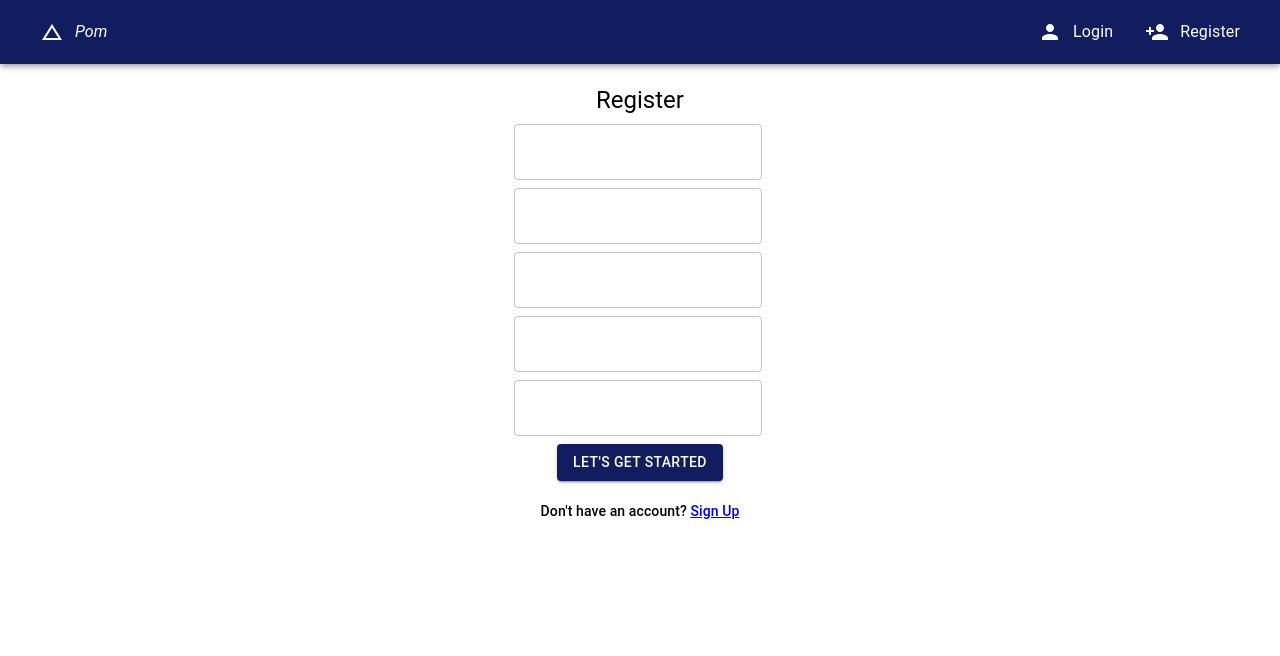
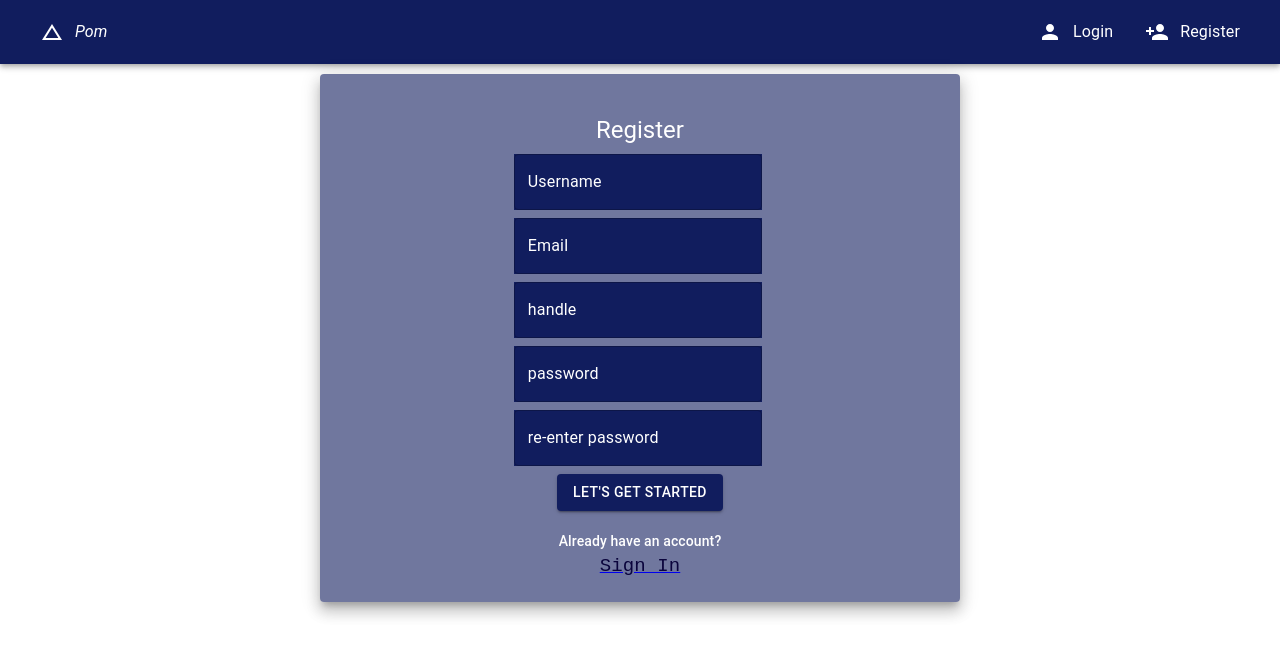
Before and after one commit to JaiRaga/blog-app-client-server, a React (Create React App) app in the folder client/: page /register in a window 1280 px wide. Shown: the top 656 px of the page. Built offline with nearby package versions, Linux system fonts and the light colour scheme; no server answers.

Commit message:
changed layout

```diff
--- a/client/src/component/auth/Register.js
+++ b/client/src/component/auth/Register.js
@@ -1,61 +1,89 @@
-import React, { useState } from "react";
+import React, { useState } from 'react'
 import {
 	makeStyles,
 	Grid,
 	TextField,
 	Button,
-  Typography
-} from "@material-ui/core";
-import { Link, Redirect } from "react-router-dom";
-import { useSelector, useDispatch } from "react-redux";
-import { registerUser } from "../../redux/actions/auth";
+	Typography,
+	Paper,
+} from '@material-ui/core'
+import { Link, Redirect } from 'react-router-dom'
+import { useSelector, useDispatch } from 'react-redux'
+import { registerUser } from '../../redux/actions/auth'
 
 const useStyles = makeStyles((theme) => ({
 	root: {
-    "& > *": {
+		'& > *': {
 			margin: theme.spacing(1),
-      width: "25ch"
-    }
+			width: '25ch',
+		},
 	},
 	registerContainer: {
-    marginTop: "20px"
-  }
-}));
+		marginTop: '20px',
+	},
+	typography: {
+		color: '#fff',
+	},
+	textfieldColor: {
+		backgroundColor: '#111d5e',
+		color: '#000',
+	},
+	parentGrid: {
+		marginTop: 10,
+	},
+	paper: {
+		padding: '20px 0',
+		backgroundColor: '#111d5e99',
+	},
+	link: {
+		color: '#0a043c',
+		fontFamily: 'monospace',
+		fontSize: 19,
+		display: 'block',
+	},
+	footer: {
+		marginTop: '20px',
+		color: '#fff',
+	},
+}))
 
 const Login = () => {
-  const classes = useStyles();
+	const classes = useStyles()
 
-  const isAuthenticated = useSelector((state) => state.auth.isAuthenticated);
-  const dispatch = useDispatch();
+	const isAuthenticated = useSelector((state) => state.auth.isAuthenticated)
+	const dispatch = useDispatch()
 
 	const [registerState, setRegisterState] = useState({
-    username: "",
-    email: "",
-    password: "",
-    password2: "",
-    handle: ""
-  });
+		username: '',
+		email: '',
+		password: '',
+		password2: '',
+		handle: '',
+	})
 
-  const { handle, username, email, password, password2 } = registerState;
+	const { handle, username, email, password, password2 } = registerState
 
 	const onChange = (e) =>
-    setRegisterState({ ...registerState, [e.target.name]: e.target.value });
+		setRegisterState({ ...registerState, [e.target.name]: e.target.value })
 
 	const onSubmit = (e) => {
-    e.preventDefault();
+		e.preventDefault()
 
 		if (password !== password2) {
-      console.log("Password do not match");
+			console.log('Password do not match')
 		} else {
-      dispatch(registerUser({ username, email, handle, password }));
+			dispatch(registerUser({ username, email, handle, password }))
 		}
-  };
+	}
 
 	if (isAuthenticated) {
-    return <Redirect to='/blogs' />;
+		return <Redirect to='/blogs' />
 	}
 
 	return (
+		<Grid container justify='center'>
+			<Grid item xs={10} md={6} className={classes.parentGrid}>
+				<Paper elevation={10} className={classes.paper}>
 					<Grid container justify='center' alignItems='center'>
 						<Grid
 							className={classes.registerContainer}
@@ -66,7 +94,9 @@ const Login = () => {
 							justify='center'
 							alignItems='center'>
 							<Grid item>
-          <Typography variant='h5'>Register</Typography>
+								<Typography variant='h5' className={classes.typography}>
+									Register
+								</Typography>
 							</Grid>
 							<Grid
 								container
@@ -82,6 +112,10 @@ const Login = () => {
 											label='Username'
 											variant='outlined'
 											onChange={onChange}
+											focused={false}
+											classes={{
+												root: classes.textfieldColor,
+											}}
 										/>
 									</Grid>
 									<Grid item>
@@ -91,6 +125,10 @@ const Login = () => {
 											label='Email'
 											variant='outlined'
 											onChange={onChange}
+											focused={false}
+											classes={{
+												root: classes.textfieldColor,
+											}}
 										/>
 									</Grid>
 									<Grid item>
@@ -100,6 +138,10 @@ const Login = () => {
 											label='handle'
 											variant='outlined'
 											onChange={onChange}
+											focused={false}
+											classes={{
+												root: classes.textfieldColor,
+											}}
 										/>
 									</Grid>
 									<Grid item>
@@ -109,6 +151,10 @@ const Login = () => {
 											label='password'
 											variant='outlined'
 											onChange={onChange}
+											focused={false}
+											classes={{
+												root: classes.textfieldColor,
+											}}
 										/>
 									</Grid>
 									<Grid item>
@@ -118,6 +164,10 @@ const Login = () => {
 											label='re-enter password'
 											variant='outlined'
 											onChange={onChange}
+											focused={false}
+											classes={{
+												root: classes.textfieldColor,
+											}}
 										/>
 									</Grid>
 								</form>
@@ -132,13 +182,22 @@ const Login = () => {
 								</Button>
 							</Grid>
 							<Grid item>
-          <Typography variant='subtitle2' className={classes.registerContainer}>
-            Don't have an account? <Link to='/login'>Sign Up</Link>
+								<Typography
+									variant='subtitle2'
+									align='center'
+									className={classes.footer}>
+									Already have an account?{' '}
+									<Link to='/login'>
+										<span className={classes.link}> Sign In</span>
+									</Link>
 								</Typography>
 							</Grid>
 						</Grid>
 					</Grid>
-  );
-};
+				</Paper>
+			</Grid>
+		</Grid>
+	)
+}
 
-export default Login;
+export default Login
```
Lines whose indentation alone changed are shown as unchanged.
